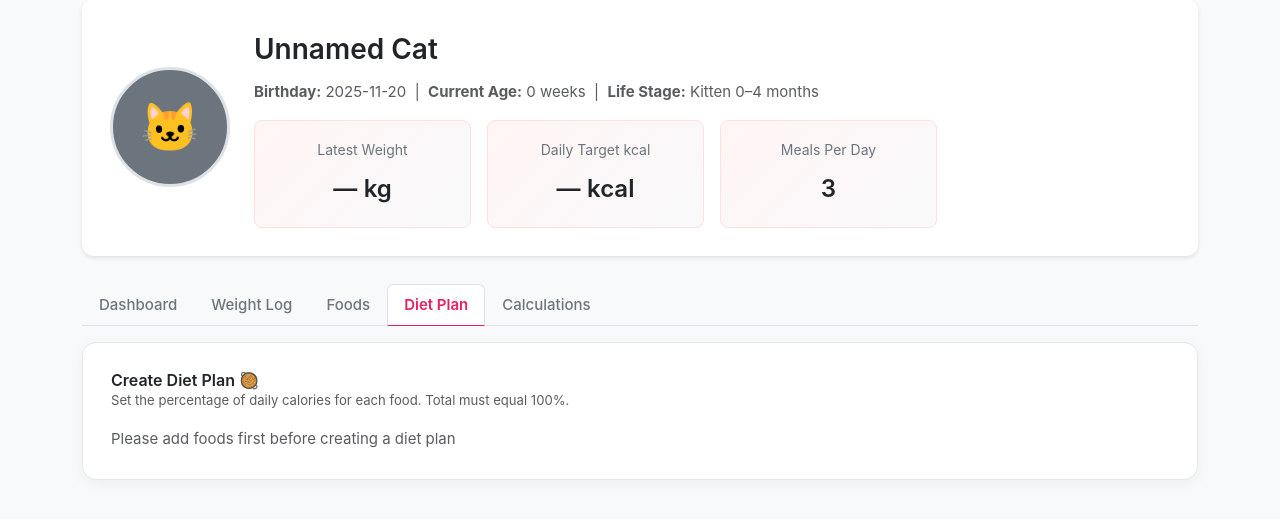
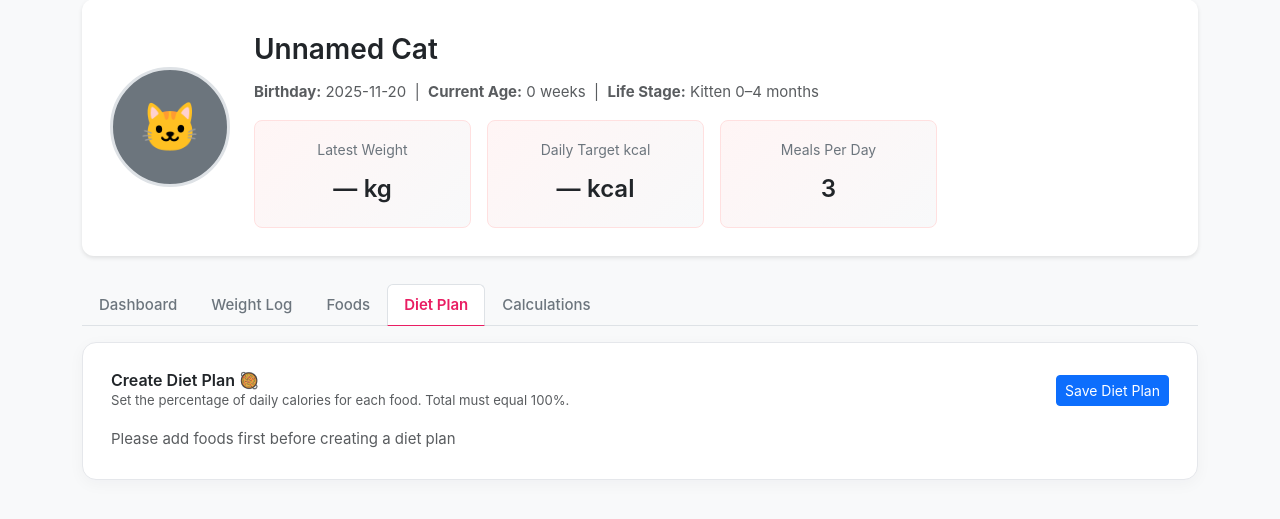
Before and after one commit to kxxxx-hi/babbu-feeder, a Flask app: page / in a window 1280 px wide, after a click on "Diet Plan". Shown: the part 203-722 px from the top of the page. Run offline with Flask 3, Linux system fonts and the light colour scheme; some libraries are stand-ins or nearby versions.

Commit message:
Move Save Diet Plan button to same position as Edit Diet Plan button
Both buttons now appear in the top right, same row as the Create Diet Plan title

```diff
--- a/templates/index.html
+++ b/templates/index.html
@@ -443,11 +443,14 @@
           <h6 class="mb-0">Create Diet Plan 🥘</h6>
           <p class="text-muted mb-0 small">Set the percentage of daily calories for each food. Total must equal 100%.</p>
         </div>
-        {% if total_pct == 100 %}
-        <button type="button" id="edit-diet-btn" class="btn btn-outline-secondary btn-sm" onclick="enableDietEdit()">
-          Edit Diet Plan
-        </button>
-        {% endif %}
+        <div>
+          <button type="submit" id="save-diet-btn" class="btn btn-primary btn-sm" {% if total_pct == 100 %}style="display: none;"{% endif %}>Save Diet Plan</button>
+          {% if total_pct == 100 %}
+          <button type="button" id="edit-diet-btn" class="btn btn-outline-secondary btn-sm" onclick="enableDietEdit()">
+            Edit Diet Plan
+          </button>
+          {% endif %}
+        </div>
       </div>
       <form method="post">
         <input type="hidden" name="action" value="save_diet">
@@ -592,10 +595,6 @@
             </div>
           </div>
           {% endif %}
-        </div>
-
-        <div class="mt-3">
-          <button type="submit" id="save-diet-btn" class="btn btn-primary" {% if total_pct == 100 %}style="display: none;"{% endif %}>Save Diet Plan</button>
         </div>
         {% else %}
         <div class="text-muted">Please add foods first before creating a diet plan</div>
```
